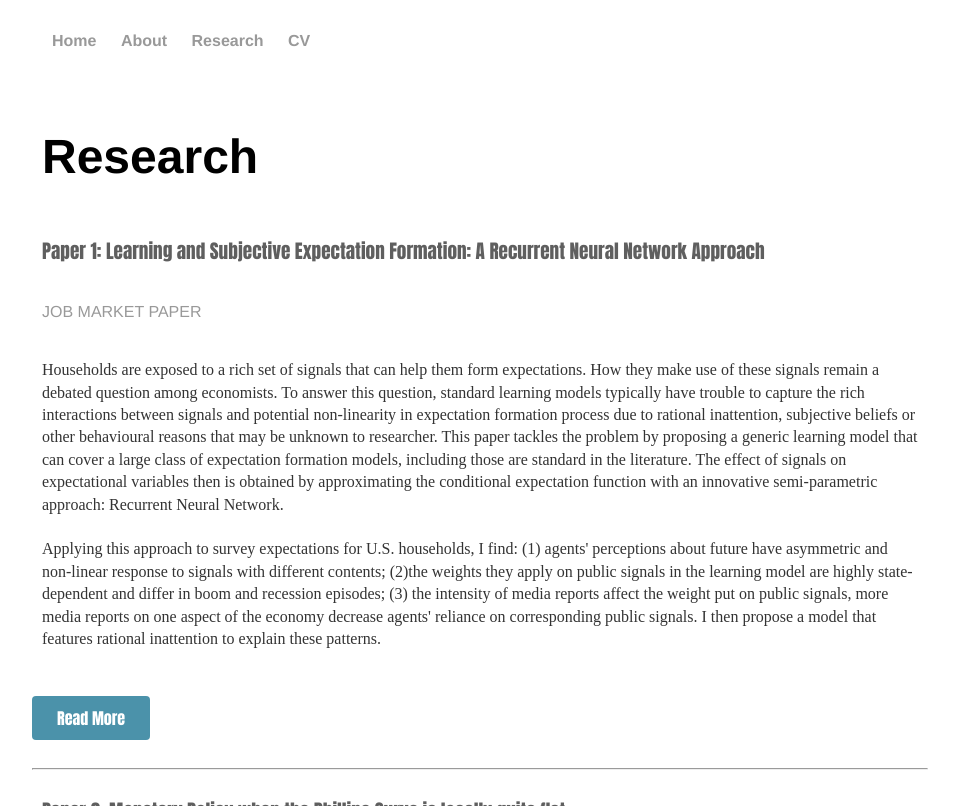
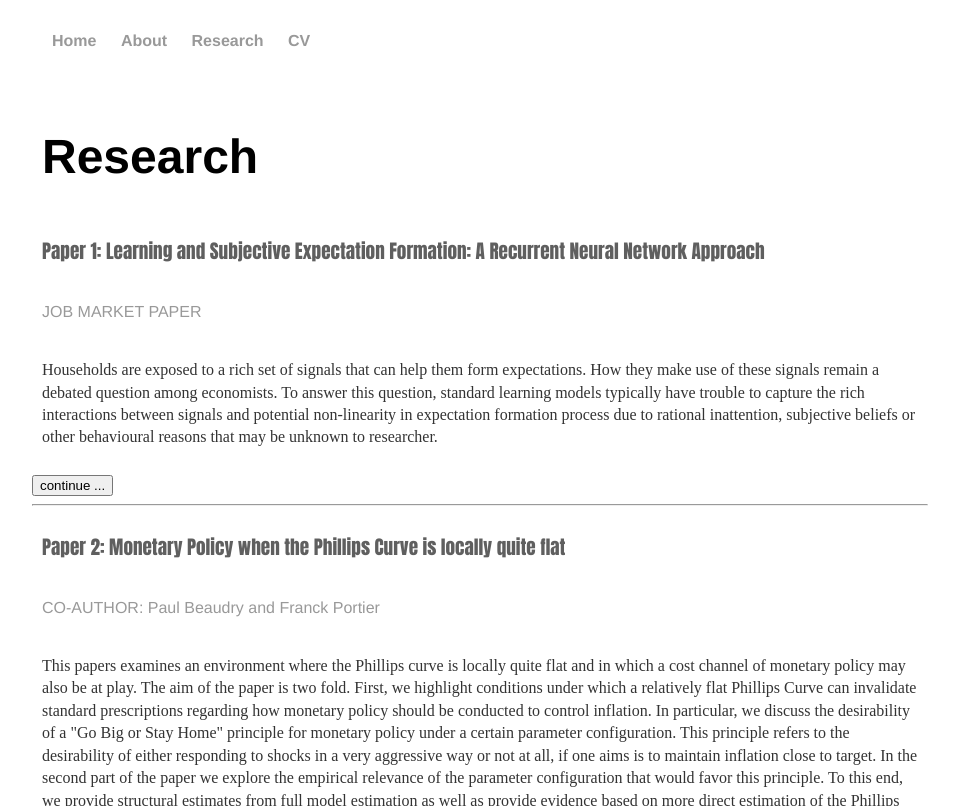
Before and after one commit to sevhou/sevhou.github.io, a Jekyll site: the page built from research/index.html, in a window 1280 px wide and 900 px high, cut to the strip 94-900 px from the top of the window. Shown: the whole strip, without its empty margins (160-1119 px from the left). Built offline with Jekyll 4.4.1, drawn with Linux system fonts in a browser that asks for light colours.

Commit message:
Update index.html

```diff
--- a/research/index.html
+++ b/research/index.html
@@ -13,7 +13,11 @@ title: Research
 			To answer this question, standard learning models typically have trouble to capture
 			the rich interactions between signals and potential non-linearity in expectation
 			formation process due to rational inattention, subjective beliefs or other behavioural
-			reasons that may be unknown to researcher. This paper tackles the problem by proposing
+			reasons that may be unknown to researcher. </p>
+
+			<button type="button" class="collapsible">continue ...</button>
+			<div class="content">
+				<p>This paper tackles the problem by proposing
 				a generic learning model that can cover a large class of expectation formation models,
 				including those are standard in the literature. The effect of signals on expectational
 				variables then is obtained by approximating the conditional expectation function with
@@ -26,7 +30,11 @@ title: Research
 				affect the weight put on public signals, more media reports on one aspect of the economy
 				decrease agents' reliance on corresponding public signals. I then propose a model that
 				features rational inattention to explain these patterns.</p>
+
 				<a href="/" class="bluebutton">Read More</a>
+			</div>
+
+
 		<hr>
 
 	<h2>Paper 2: Monetary Policy when the  Phillips Curve is locally quite flat</h2>
```
Lines whose indentation alone changed are shown as unchanged.
